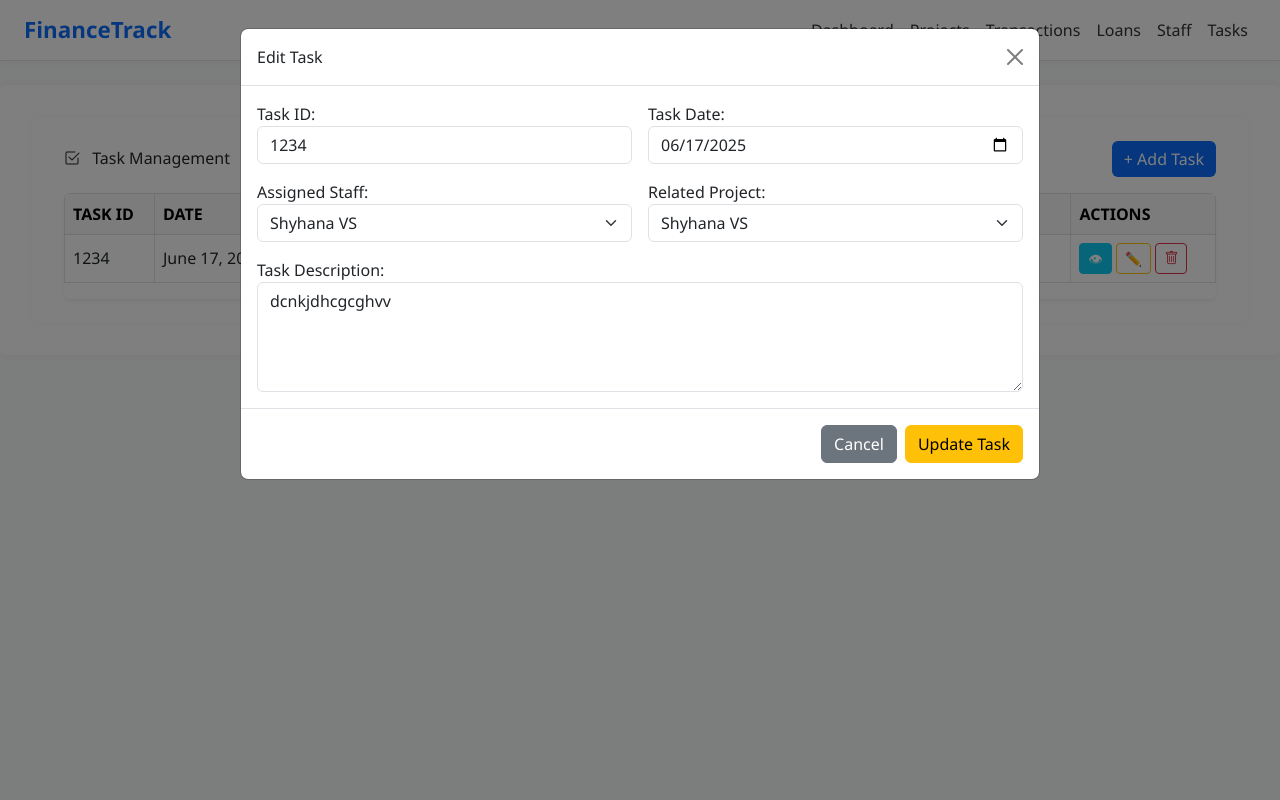
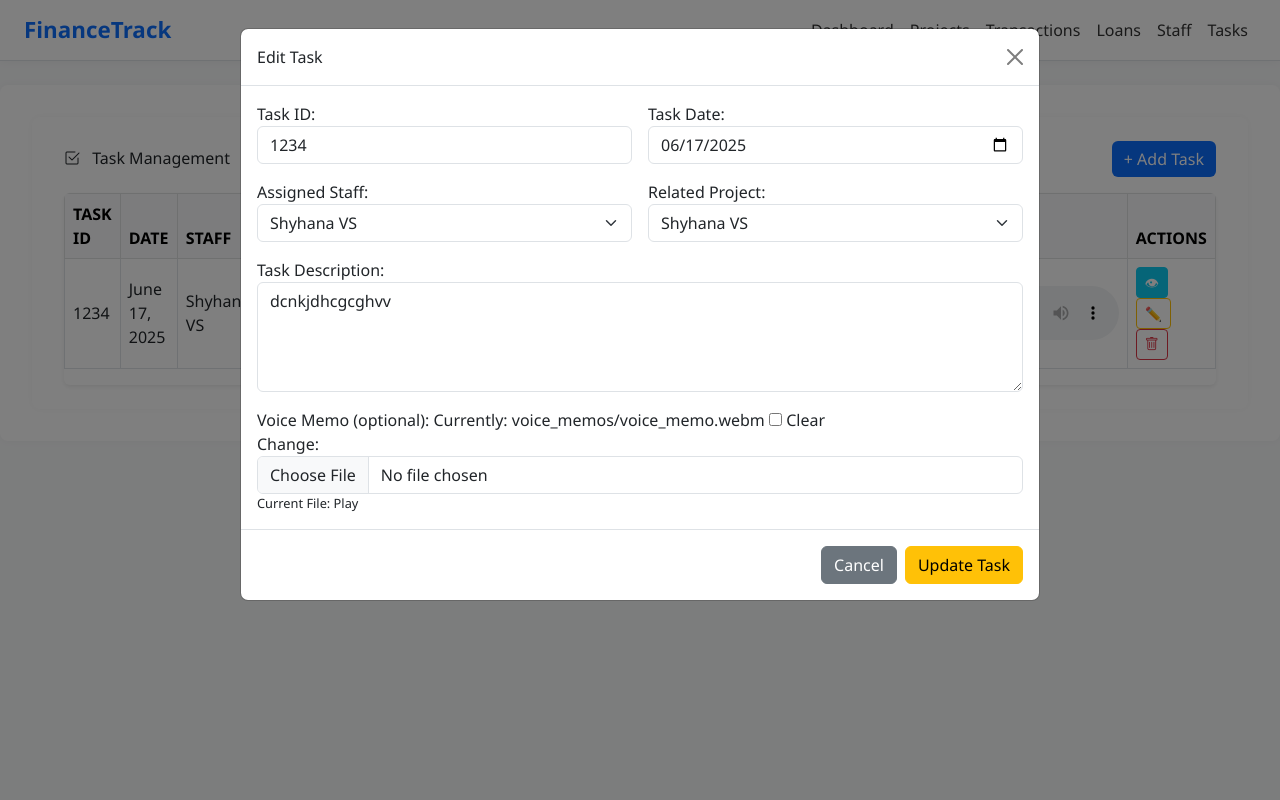
Before and after one commit to Shyhu/Finance-Tracking, a Django app: page /task_list in a window 1280 px wide, after a click on "✏️". Run offline with Django 5.2, Linux system fonts and the light colour scheme; data comes from the database, SQL or seed files in the repository; both versions use the stored data as it was after the commit; parts of the project's set-up code (start-up, migrations or seed data) failed here and were passed over; some libraries are stand-ins or nearby versions.

Commit message:
changes in the voice memo

```diff
--- a/app1/forms.py
+++ b/app1/forms.py
@@ -74,9 +74,11 @@ class StaffForm(forms.ModelForm):
                 'class': 'form-control',
                 'placeholder': 'Enter designation (e.g., Manager)'
             }),
-            'department': forms.Select(attrs={
-                'class': 'form-select'
-            }),
+            'department': forms.TextInput(attrs={  # ✅ This is a text field
+    'class': 'form-control',
+    'placeholder': 'Enter department name'
+}),
+
             'project': forms.Select(attrs={
                 'class': 'form-select'
             }),
@@ -145,13 +147,14 @@ from .models import Task
 class TaskForm(forms.ModelForm):
     class Meta:
         model = Task
-        fields = ['task_id', 'date', 'staff', 'project', 'description']
+        fields = ['task_id', 'date', 'staff', 'project', 'description','voice_memo']
         labels = {
             'task_id': 'Task ID',
             'date': 'Task Date',
             'staff': 'Assigned Staff',
             'project': 'Related Project',
             'description': 'Task Description',
+            'voice_memo': 'Voice Memo (optional)',
         }
         widgets = {
             'task_id': forms.TextInput(attrs={
@@ -173,6 +176,10 @@ class TaskForm(forms.ModelForm):
                 'rows': 4,
                 'placeholder': 'Enter task details or instructions'
             }),
+             'voice_memo': forms.ClearableFileInput(attrs={
+                'class': 'form-control',
+                'accept': 'audio/*'
+            }),
         }
 
 # Just use a plain file input in HTML instead of this:
--- a/app1/models.py
+++ b/app1/models.py
@@ -118,6 +118,8 @@ class Task(models.Model):
     staff = models.ForeignKey(Staff, on_delete=models.CASCADE)
     project = models.ForeignKey(Project, on_delete=models.CASCADE)
     description = models.TextField()
+    voice_memo = models.FileField(upload_to='voice_memos/', blank=True, null=True)
+
 
     def __str__(self):
         return self.task_id
--- a/app1/views.py
+++ b/app1/views.py
@@ -428,12 +428,21 @@ def task_list(request):
     if request.method == 'POST':
         # Add Task
         if 'add_task' in request.POST:
-            form = TaskForm(request.POST)
-            files = request.FILES.getlist('file')
+            form = TaskForm(request.POST, request.FILES)  # include request.FILES
+            files = request.FILES.getlist('file')  # work photos
+            voice_memo = request.FILES.get('voice_memo')  # voice memo
+
             if form.is_valid():
-                task = form.save()
+                task = form.save(commit=False)
+
+                if voice_memo:
+                    task.voice_memo = voice_memo
+
+                task.save()
+
                 for f in files:
                     TaskFile.objects.create(task=task, file=f)
+
                 return redirect('task_list')
 
         # Edit Task
@@ -441,8 +450,11 @@ def task_list(request):
             task_id = request.POST.get('task_id_hidden')
             task = get_object_or_404(Task, id=task_id)
             prefix = f"task_{task.id}"
-            form = TaskForm(request.POST, instance=task, prefix=prefix)
+            form = TaskForm(request.POST, request.FILES, instance=task, prefix=prefix)
+
             if form.is_valid():
+                if 'voice_memo' in request.FILES:
+                    task.voice_memo = request.FILES['voice_memo']
                 form.save()
                 return redirect('task_list')
 
@@ -454,6 +466,7 @@ def task_list(request):
         task.get_form = TaskForm(instance=task, prefix=f"task_{task.id}")
 
     return render(request, 'task.html', {'tasks': tasks, 'form': form})
+
 
 def delete_task(request, pk):
     task = get_object_or_404(Task, pk=pk)
--- a/templates/task.html
+++ b/templates/task.html
@@ -40,6 +40,8 @@
           <th>PROJECT</th>
           <th>DESCRIPTION</th>
           <th>WORK PHOTOS</th>
+          <th>VOICE MEMO</th>
+
           <th>ACTIONS</th>
         </tr>
       </thead>
@@ -58,6 +60,17 @@
               <span class="text-muted">None</span>
             {% endfor %}
           </td>
+          <td>
+  {% if task.voice_memo %}
+    <audio controls>
+      <source src="{{ task.voice_memo.url }}" type="audio/mpeg">
+      Your browser does not support the audio tag.
+    </audio>
+  {% else %}
+    <span class="text-muted">None</span>
+  {% endif %}
+</td>
+
           <td>
             <a href="{% url 'view_task' task.pk %}" class="btn btn-sm btn-info text-white">👁</a>
             <button class="btn btn-sm btn-outline-warning" data-bs-toggle="modal" data-bs-target="#editTaskModal{{ task.id }}">✏️</button>
@@ -94,6 +107,13 @@
                     <div class="col-12">
                       {{ task.get_form.description.label_tag }} {{ task.get_form.description }}
                     </div>
+                    <div class="col-12">
+  {{ task.get_form.voice_memo.label_tag }} {{ task.get_form.voice_memo }}
+  {% if task.voice_memo %}
+    <small class="d-block">Current File: <a href="{{ task.voice_memo.url }}" target="_blank">Play</a></small>
+  {% endif %}
+</div>
+
                   </div>
                 </div>
                 <div class="modal-footer">
@@ -143,6 +163,16 @@
               <input type="file" name="file" multiple class="form-control">
               <small class="text-muted">PNG, JPG, PDF up to 10MB</small>
             </div>
+        <div class="col-12">
+  <label>Voice Memo</label>
+  <div class="mb-2">
+    <button type="button" id="startRecord" class="btn btn-sm btn-danger">🎙 Start Recording</button>
+    <button type="button" id="stopRecord" class="btn btn-sm btn-secondary" disabled>⏹ Stop</button>
+  </div>
+  <audio id="audioPreview" controls style="display:none;"></audio>
+  <input type="hidden" name="voice_memo" id="voiceMemoInput">
+</div>
+
           </div>
         </div>
         <div class="modal-footer">
@@ -153,4 +183,54 @@
     </form>
   </div>
 </div>
+<script>
+  let mediaRecorder;
+  let audioChunks = [];
+
+  document.getElementById('startRecord').onclick = async () => {
+    audioChunks = [];
+    const stream = await navigator.mediaDevices.getUserMedia({ audio: true });
+    mediaRecorder = new MediaRecorder(stream);
+
+    mediaRecorder.ondataavailable = e => {
+      if (e.data.size > 0) audioChunks.push(e.data);
+    };
+
+    mediaRecorder.onstop = () => {
+      const blob = new Blob(audioChunks, { type: 'audio/webm' });
+      const url = URL.createObjectURL(blob);
+
+      // Show audio preview
+      const audioPreview = document.getElementById('audioPreview');
+      audioPreview.src = url;
+      audioPreview.style.display = 'block';
+
+      // Convert blob to file-like object and send to hidden input
+      const file = new File([blob], 'voice_memo.webm', { type: 'audio/webm' });
+
+      // Use DataTransfer to simulate file input (advanced)
+      const dt = new DataTransfer();
+      dt.items.add(file);
+      const input = document.createElement('input');
+      input.type = 'file';
+      input.name = 'voice_memo';
+      input.files = dt.files;
+      input.style.display = 'none';
+
+      document.getElementById('voiceMemoInput').replaceWith(input);
+      input.id = 'voiceMemoInput';
+    };
+
+    mediaRecorder.start();
+    document.getElementById('startRecord').disabled = true;
+    document.getElementById('stopRecord').disabled = false;
+  };
+
+  document.getElementById('stopRecord').onclick = () => {
+    mediaRecorder.stop();
+    document.getElementById('startRecord').disabled = false;
+    document.getElementById('stopRecord').disabled = true;
+  };
+</script>
+
 {% endblock %}
```
Also changed, not shown: templates/transaction.html (+11 -3 lines), app1/migrations/0001_initial.py, app1/migrations/0002_task_taskfile.py (deleted), db.sqlite3, media/bill_proofs/WhatsApp_Image_2025-06-02_at_3_U2ipy7r.24.09_PM_1.jpeg (added), media/payment_proofs/WhatsApp_Image_2025-06-02_at_3_CS1cWHJ.24.09_PM_1.jpeg (added), media/staff_photos/WhatsApp_Image_2025-06-16_at_10.36.21_AM.jpeg (added), media/staff_photos/WhatsApp_Image_2025-06-16_at_10_zrRyr4D.36.21_AM.jpeg (added), media/task_files/WhatsApp_Image_2025-06-16_at_10.36.21_AM.jpeg (added), 3 other files.
